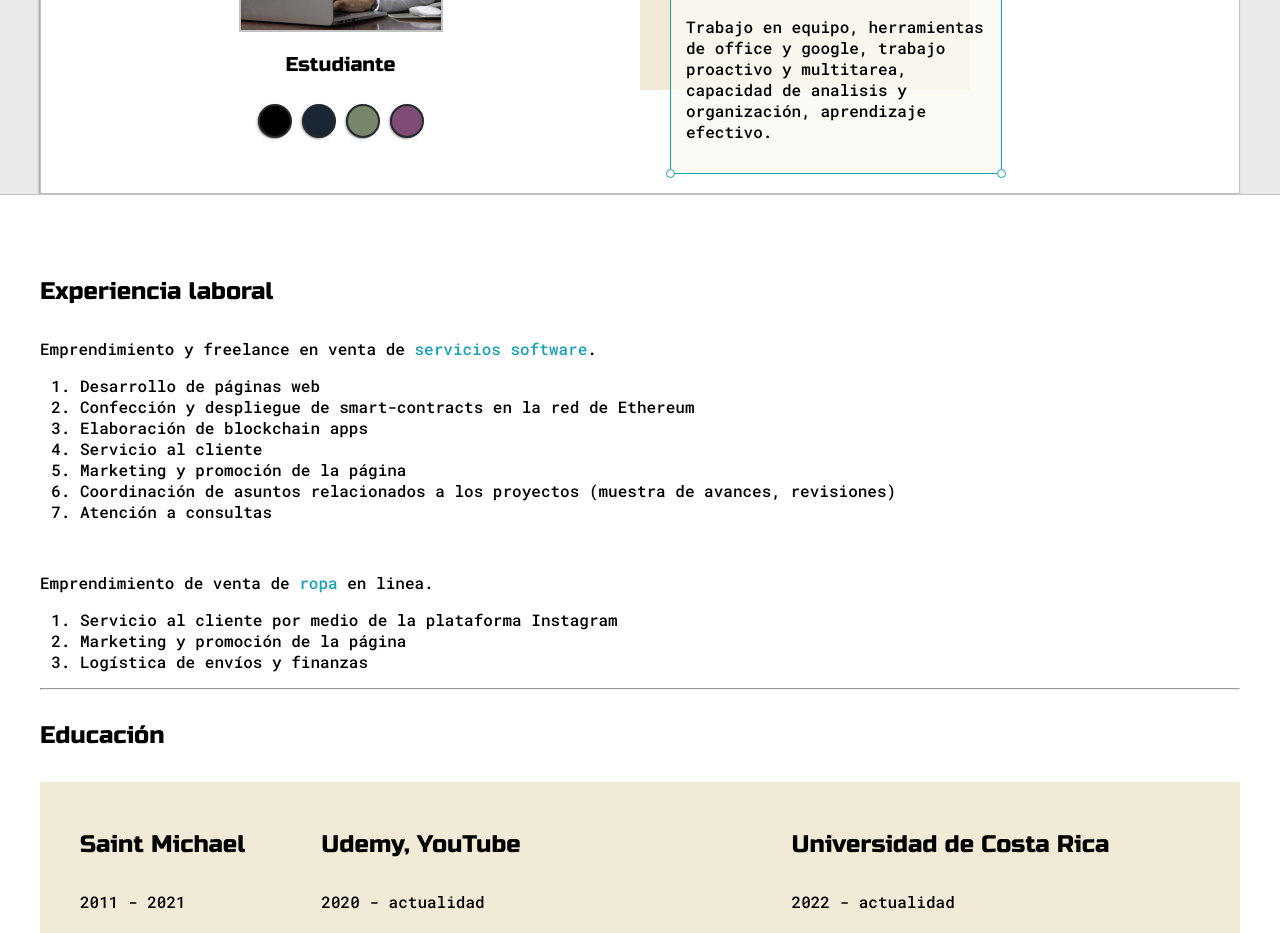
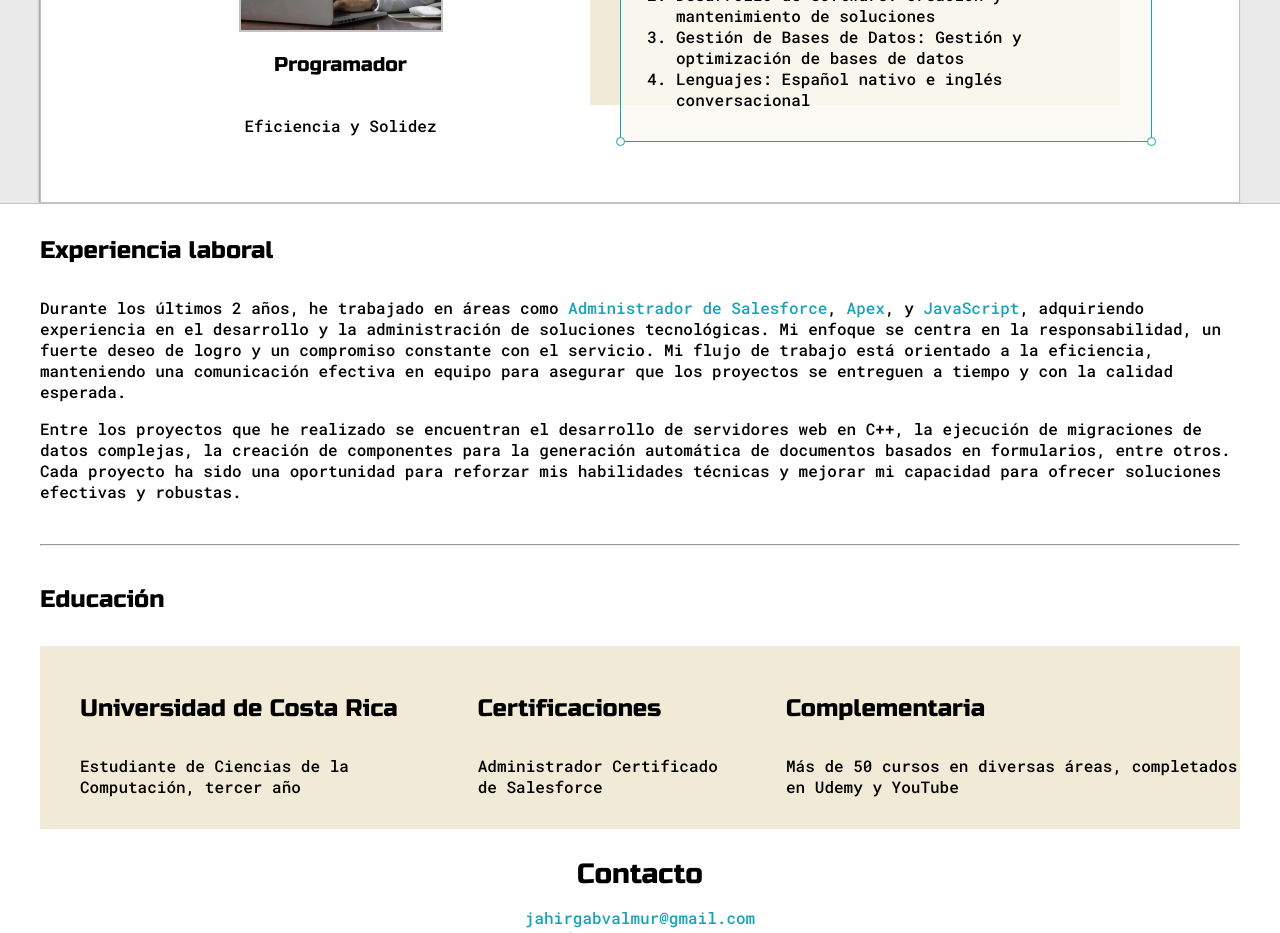
Before and after one commit to JavM1212/portfolio, a plain HTML site: page index.html in a window 1280 px wide. Shown: the part 430-1363 px from the top of the page. Drawn offline with Linux system fonts and the light colour scheme.

Commit message:
actualizacion de habilidades

```diff
--- a/default.css
+++ b/default.css
@@ -229,14 +229,16 @@ h6 {
 
 #preview-shadow {
     background-color: var(--previewShadow);
-    width: 300px;
-    height: 180px;
+    width: 500px;
+    height: 250px;
     padding-left: 30px;
     padding-top: 30px;
+    margin-top: -50px;
+    margin-left: -50px;
 }
 
 #preview {
-    width: 300px;
+    width: 500px;
     border: 1.5px solid #17a2b8;
     background-color: var(--previewBg);
     padding: 15px;
@@ -275,7 +277,7 @@ h6 {
 .about-wrapper {
     display: grid;
     grid-template-columns: repeat(auto-fit, minmax(320px, 1fr));
-    padding-top: 50px;
+    /* padding-top: 50px; */
     gap: 100px;
 }
 
--- a/index.html
+++ b/index.html
@@ -40,14 +40,11 @@
                             src="images/presentation-image.jpeg"
                         />
                         <h5 style="text-align: center; line-height: 0">
-                            Estudiante
+                            Programador
                         </h5>
 
                         <div id="theme-options-wrapper">
-                            <div id="light-mode" class="theme-dot"></div>
-                            <div id="blue-mode" class="theme-dot"></div>
-                            <div id="green-mode" class="theme-dot"></div>
-                            <div id="purple-mode" class="theme-dot"></div>
+                            <p>Eficiencia y Solidez</p>
                         </div>
 
                     </div>
@@ -57,9 +54,16 @@
                                 <div id="corner-tl" class="corner"></div>
                                 <div id="corner-tr" class="corner"></div>
                                 <h3>Habilidades</h3>
-                                <p>
+                                <ol>
+                                  <li>Salesforce: Administrador Certificado <img src="./images/admin-logo.png" alt="Salesforce Certified Administrator" style="vertical-align:middle; height:20px;"></li>
+
+                                  <li>Desarrollo de Software: Creación y mantenimiento de soluciones</li>
+                                  <li>Gestión de Bases de Datos: Gestión y optimización de bases de datos</li>
+                                  <li>Lenguajes: Español nativo e inglés conversacional</li>
+                                </ol>
+                                <!-- <p>
                                     Trabajo en equipo, herramientas de office y google, trabajo proactivo y multitarea, capacidad de analisis y organización, aprendizaje efectivo.
-                                </p>
+                                </p> -->
                                 <div id="corner-br" class="corner"></div>
                                 <div id="corner-bl" class="corner"></div>
                             </div>
@@ -75,139 +79,51 @@
                   <n class="about-me">
                       <h4>Experiencia laboral</h4>
 
-                        <p>
-                            Emprendimiento y freelance en venta de
-                            <a
-                                >servicios software</a
-                            >.
-                        </p>
-                        <ol>
-                                <li>
-                                    Desarrollo de páginas web
-                                </li>
-                                <li>
-                                    Confección y despliegue de smart-contracts en la red de Ethereum
-
-                                </li>
-                                <li>
-                                    Elaboración de blockchain apps
-
-                                </li>
-                                <li>
-Servicio al cliente
-
-                                </li>
-                                <li>
-Marketing y promoción de la página
-
-                                </li>
-                                <li>
-Coordinación de asuntos relacionados a los proyectos (muestra de avances, revisiones)
-
-                                </li>
-                                <li>
-Atención a consultas
-
-                                </li>
-                            </ol>
+                        <p>Durante los últimos 2 años, he trabajado en áreas como <span style="color:#17A2B8;">Administrador de Salesforce</span>, <span style="color:#17A2B8;">Apex</span>, y <span style="color:#17A2B8;">JavaScript</span>, adquiriendo experiencia en el desarrollo y la administración de soluciones tecnológicas. Mi enfoque se centra en la responsabilidad, un fuerte deseo de logro y un compromiso constante con el servicio. Mi flujo de trabajo está orientado a la eficiencia, manteniendo una comunicación efectiva en equipo para asegurar que los proyectos se entreguen a tiempo y con la calidad esperada.</p>
+                        <p>Entre los proyectos que he realizado se encuentran el desarrollo de servidores web en C++, la ejecución de migraciones de datos complejas, la creación de componentes para la generación automática de documentos basados en formularios, entre otros. Cada proyecto ha sido una oportunidad para reforzar mis habilidades técnicas y mejorar mi capacidad para ofrecer soluciones efectivas y robustas.</p>
 
                       <br>
+                      <hr />
+                  </n>
+              </div>
+          </div>
 
-
-                        <p>
-                            Emprendimiento de venta de <a> ropa </a> en linea.
-                        </p>
-
-                        <ol>
-                            <li>
-                            Servicio al cliente por medio de la plataforma Instagram
-                            </li>
-                            <li>
-Marketing y promoción de la página
-
-                            </li>
-
-                            <li>
-                                Logística de envíos y finanzas
-
-                            </li>
-                        </ol>
-
-                        <hr />
-
+          <div class="main-container">
+              <div class="about-wrapper">
+                  <n class="about-me">
                       <h4>Educación</h4>
 
                       <div id="skills">
                           <ul>
-                                <h4>Saint Michael</h4>
-                                <p>2011 - 2021</p>
-                                <p>Primaria y Secundaria.</p>
+                            <h4>Universidad de Costa Rica</h4>
+                            <p>Estudiante de Ciencias de la Computación, tercer año</p>
                           </ul>
-
                           <ul>
-                                <h4>Udemy, YouTube</h4>
-                                <p>2020 - actualidad</p>
-                                <p>Bachillerato en computación con varios énfasis.</p>
+                            <h4>Certificaciones</h4>
+                            <p>Administrador Certificado de Salesforce</p>
                           </ul>
-
                           <ul>
-                                <h4>Universidad de Costa Rica</h4>
-                                <p>2022 - actualidad</p>
-                                <p>Más de 40 cursos en tecnología, contabilidad, etc</p>
+                            <h4>Complementaria</h4>
+                            <p>Más de 50 cursos en diversas áreas, completados en Udemy y YouTube</p>
                           </ul>
-
+                      </div>
+                  </n>
               </div>
           </div>
-                </div>
+
           <div class="social-links">
               <h3 style="margin-bottom: 0px;">Contacto</h3>
               <p>
-                        <a href="mailto:jahirvalverdem@gmail.com">jahirvalverdem@gmail.com</a>
+                  <a href="mailto:jahirgabvalmur@gmail.com">jahirgabvalmur@gmail.com</a>
                   <br>
-                        <a href="https://wa.link/h5p9ut">Teléfono: 8540 7642</a>
+                  <a href="https://wa.link/h5p9ut">Teléfono: +506 8540 7642</a>
                   <br>
-                        <a
-                            target="_blank"
-                            href="https://github.com/JavM1212"
-                            >Github: @JavM1212</a
-                        >
+                  <a target="_blank" href="https://www.salesforce.com/trailblazer/jahirv">Salesforce: Jahir Valverde</a>
+                  <br>
+                  <a target="_blank" href="https://github.com/JavM1212">Github: @JavM1212</a>
               </p>
               <br />
           </div>
-            </div>
       </section>
-
-        <!-- <section class="s1">
-            <div class="main-container">
-                <h3 style="text-align: center">Algunos de mis proyectos</h3>
-                <div class="post-wrapper">
-                    <div class="post">
-                        <img
-                            class="thumbnail"
-                            src="images/fresh-development.png"
-                        />
-                        <div class="post-preview">
-                            <h6 class="post-tittle"><a href="">Fresh Development</a></h6>
-                        </div>
-                    </div>
-                    <div class="post">
-                        <img class="thumbnail" src="images/marvs-bakery.png" />
-                        <div class="post-preview">
-                            <h6 class="post-tittle"> <a href="">Marvs Bakery</a></h6>
-                        </div>
-                    </div>
-                    <div class="post">
-                        <img class="thumbnail" src="images/codepen-clone.png" />
-                        <div class="post-preview">
-                            <h6 class="post-tittle">Code  </h6>
-                            <p class="post-intro">
-                                This is a sentence asdjfalsk la ksdjflka jskldfj
-                                adf s
-                            </p>
-                        </div>
-                    </div>
-                </div>
-            </div>
-        </section> -->
     </body>
 </html>
```
Also changed, not shown: images/admin-logo.png (added). Lines whose indentation alone changed are shown as unchanged.
